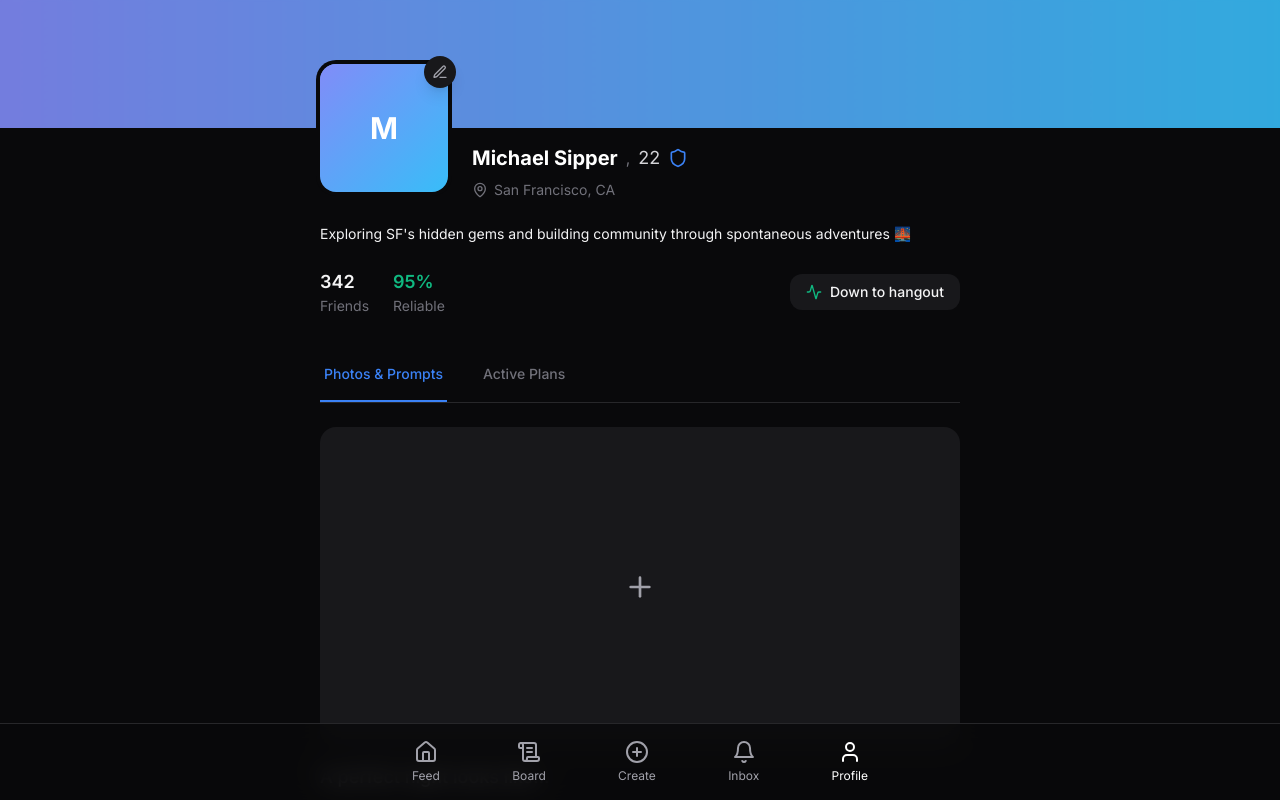
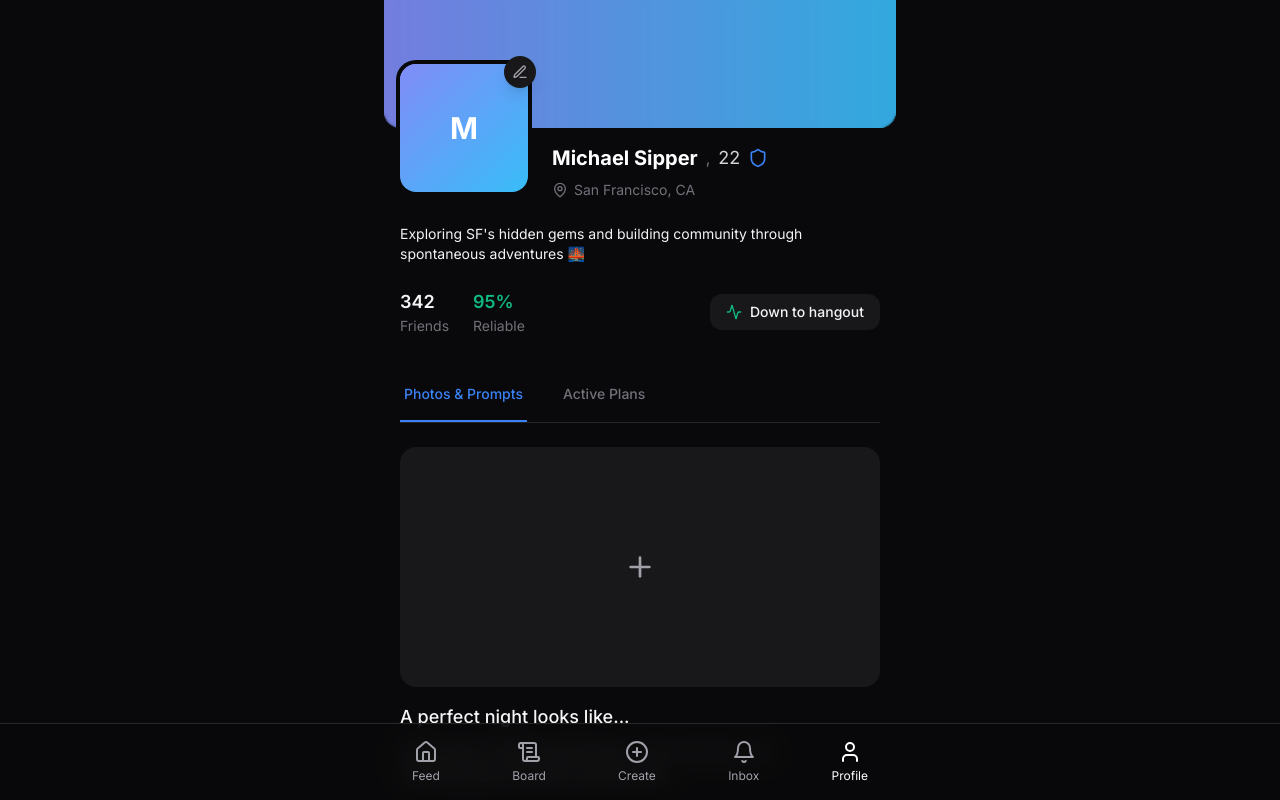
Before and after one commit to michaelsipper/t2, a Next.js app: page /profile in a window 1280 px wide. Shown: the top 800 px of the page. Built offline with nearby package versions, Linux system fonts and the light colour scheme.

Commit message:
Update profile.tsx

```diff
--- a/app/(features)/profile/profile.tsx
+++ b/app/(features)/profile/profile.tsx
@@ -225,10 +225,13 @@ function Profile() {
   };
 
   return (
-    <div className="min-h-screen bg-white dark:bg-zinc-950 pb-16">
+    <div className="min-h-screen bg-white dark:bg-zinc-950">
+      {/* Banner Container with constrained width */}
+      <div className="w-full bg-white dark:bg-zinc-950">
+        <div className="max-w-lg mx-auto relative">
           {/* Banner */}
           <div
-        className="relative h-32 bg-gradient-to-r from-indigo-400 to-sky-400 bg-cover bg-center"
+            className="relative h-32 bg-gradient-to-r from-indigo-400 to-sky-400 bg-cover bg-center rounded-none sm:rounded-b-2xl overflow-hidden"
             style={
               profileData.bannerUrl
                 ? { backgroundImage: `url(${profileData.bannerUrl})` }
@@ -249,7 +252,6 @@ function Profile() {
                     className="hidden"
                     onChange={handleBannerFileSelect}
                     onClick={(e) => {
-                  // Reset the input value to ensure onChange fires even if the same file is selected
                       (e.target as HTMLInputElement).value = "";
                     }}
                   />
@@ -260,8 +262,11 @@ function Profile() {
               </div>
             )}
           </div>
+        </div>
+      </div>
 
-      <div className="max-w-2xl mx-auto px-4">
+      {/* Content - Constrained width */}
+      <div className="max-w-lg mx-auto px-4">
         {/* Profile Header Section */}
         <div className="relative -mt-16">
           <div className="flex gap-6">
```
Lines whose indentation alone changed are shown as unchanged.
